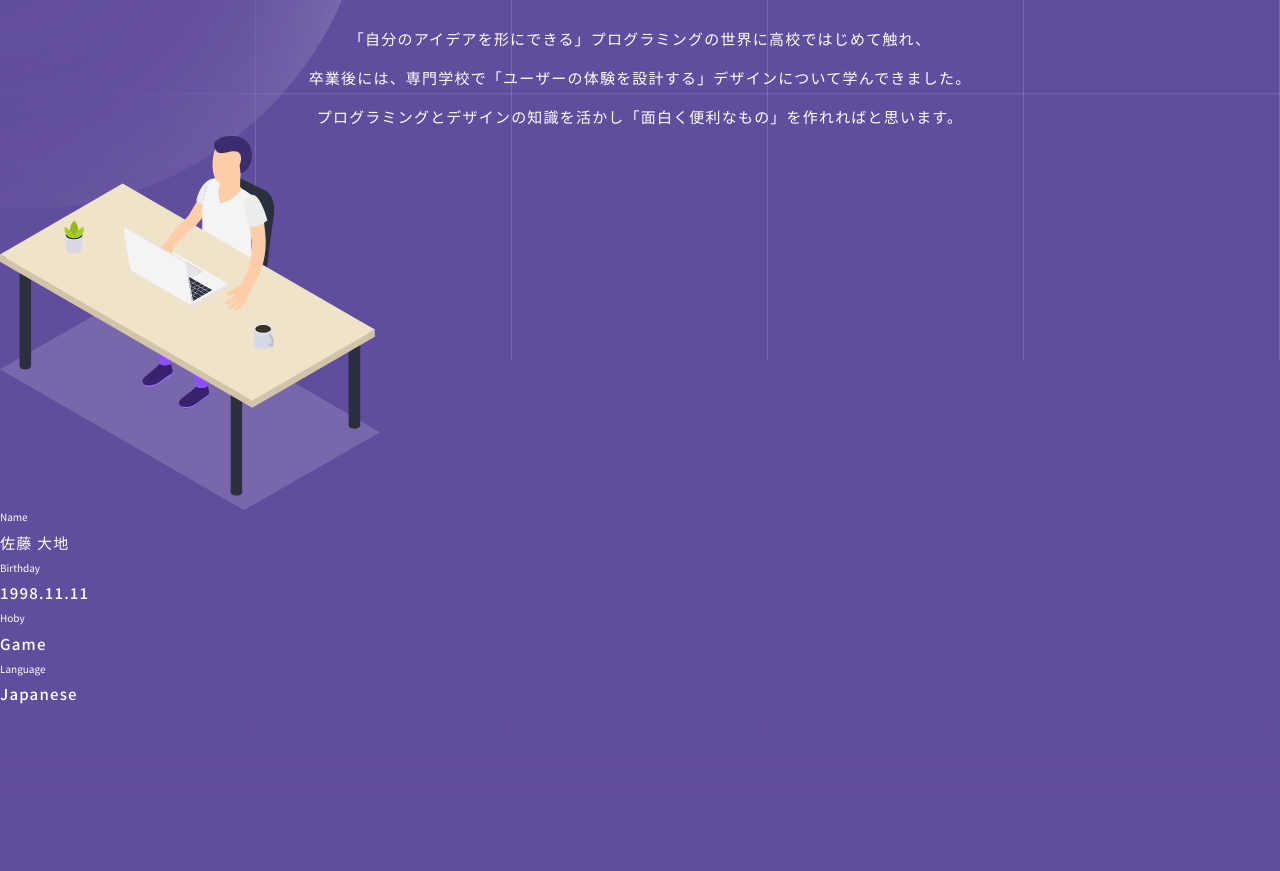
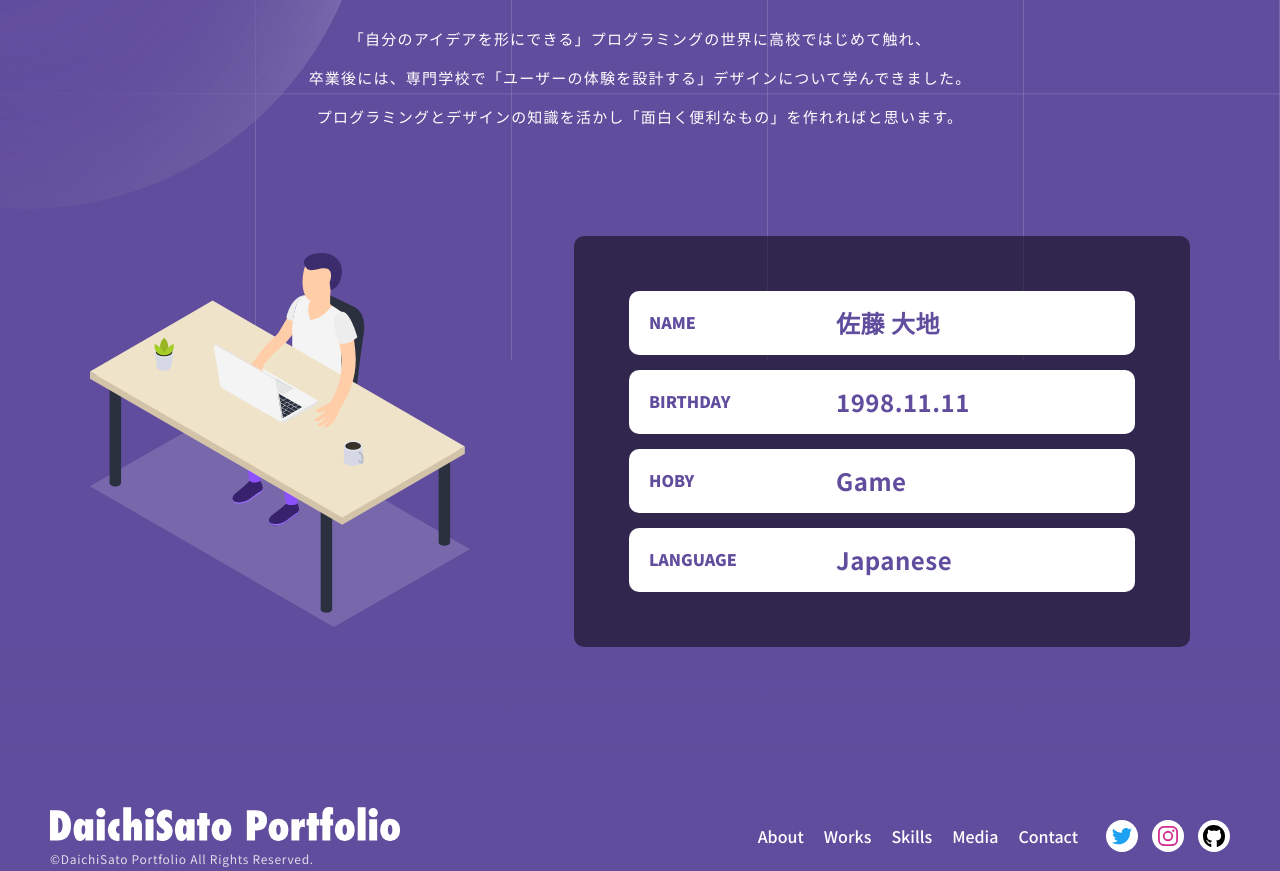
Before and after one commit to daichi-sato-design/portfolio, a Next.js app: page /about in a window 1280 px wide. Shown: the part 440-1311 px from the top of the page. Built offline with nearby package versions, Linux system fonts and the light colour scheme.

Commit message:
style修正

```diff
--- a/styles/components/_lower.scss
+++ b/styles/components/_lower.scss
@@ -5,6 +5,7 @@
   width: 100%;
   max-width: 1440px;
   margin: 0 auto;
+  // MAIN VISUAL
   .mv {
     position: relative;
     &__wrap {
@@ -85,4 +86,30 @@
       }
     }
   }
+  // INTRO
+  .intro {
+    margin-top: 50px;
+    padding: 0 50px;
+    @include mixins.mq-down(tb) {
+      padding: 0 40px;
+    }
+    @include mixins.mq-down(sp) {
+      padding: 0 20px;
+    }
+    &__wrap {
+      width: 100%;
+      max-width: 1100px;
+      margin: 0 auto;
+    }
+    &__body {
+      font-size: 1.5rem;
+      text-align: center;
+      @include mixins.mq-down(tb) {
+        text-align: left;
+        br {
+          display: none;
+        }
+      }
+    }
+  }
 }
--- a/styles/layout/_about.scss
+++ b/styles/layout/_about.scss
@@ -2,38 +2,27 @@
 @use '/styles/base/variables';
 
 .about {
-  .intro {
-    margin-top: 50px;
-    &__wrap {
-      width: 100%;
-      max-width: 1100px;
+  // CONTENTS
+  .contents {
+    margin-top: 100px;
     padding: 0 50px;
-      margin: 0 auto;
     @include mixins.mq-down(tb) {
+      margin-top: 40px;
       padding: 0 40px;
     }
     @include mixins.mq-down(sp) {
       padding: 0 20px;
     }
-    }
-    &__body {
-      font-size: 1.5rem;
-      text-align: center;
-      @include mixins.mq-down(tb) {
-        text-align: left;
-        br {
-          display: none;
-        }
-      }
-    }
-    &__contents {
-      margin-top: 100px;
+    &__wrap {
       display: flex;
+      align-items: center;
       justify-content: space-between;
-      align-items: center;
+      width: 100%;
+      max-width: 1100px;
+      margin: 0 auto;
       @include mixins.mq-down(tb) {
         display: block;
-        margin-top: 40px;
+      }
     }
     &__visual {
       width: 38%;
@@ -99,4 +88,3 @@
     }
   }
 }
-}
```
Lines whose indentation alone changed are shown as unchanged.
